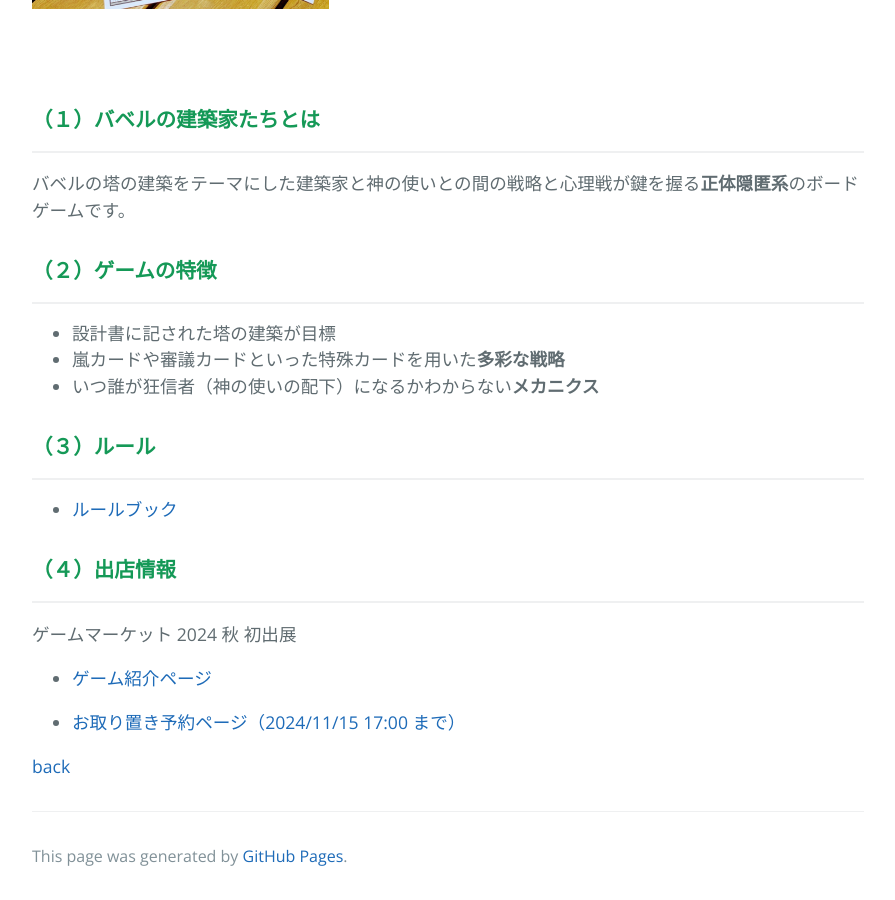
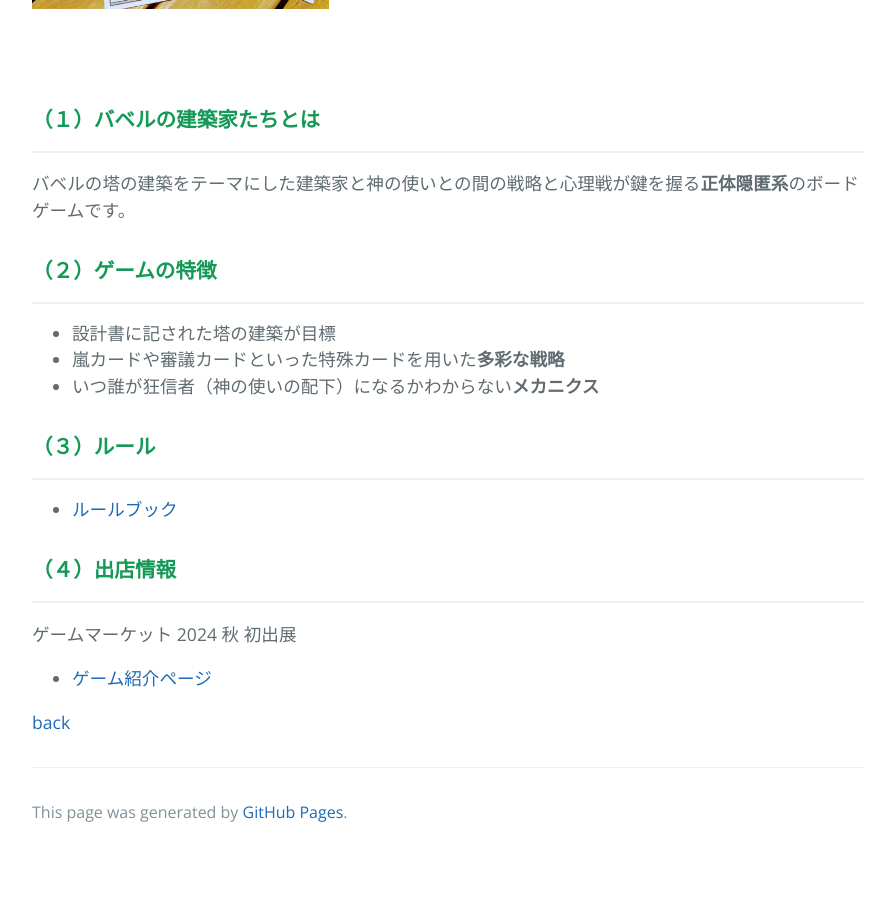
Before and after one commit to kimberleyyyyy/sbc_bg_kim, a Jekyll site: the page built from game-list.md, in a window 1280 px wide and 900 px high, scrolled down 888 px. Shown: the whole window, without its empty margins (192-1087 px from the left). Built offline with Jekyll 4.4.1, drawn with Linux system fonts in a browser that asks for light colours; after the commit the page ends 1744 px from its top, so only the background shows below that.

Commit message:
ゲムマ2024秋の古くなった情報を削除

```diff
--- a/game-list.md
+++ b/game-list.md
@@ -49,6 +49,4 @@ lang: ja
 
 - [ゲーム紹介ページ](https://gamemarket.jp/game/184202/){:target="\_blank"}
 
-- [お取り置き予約ページ（2024/11/15 17:00 まで）](https://forms.gle/hXJuznfHFSWZwA9p8){:target="\_blank"}
-
 [back](./)
```
